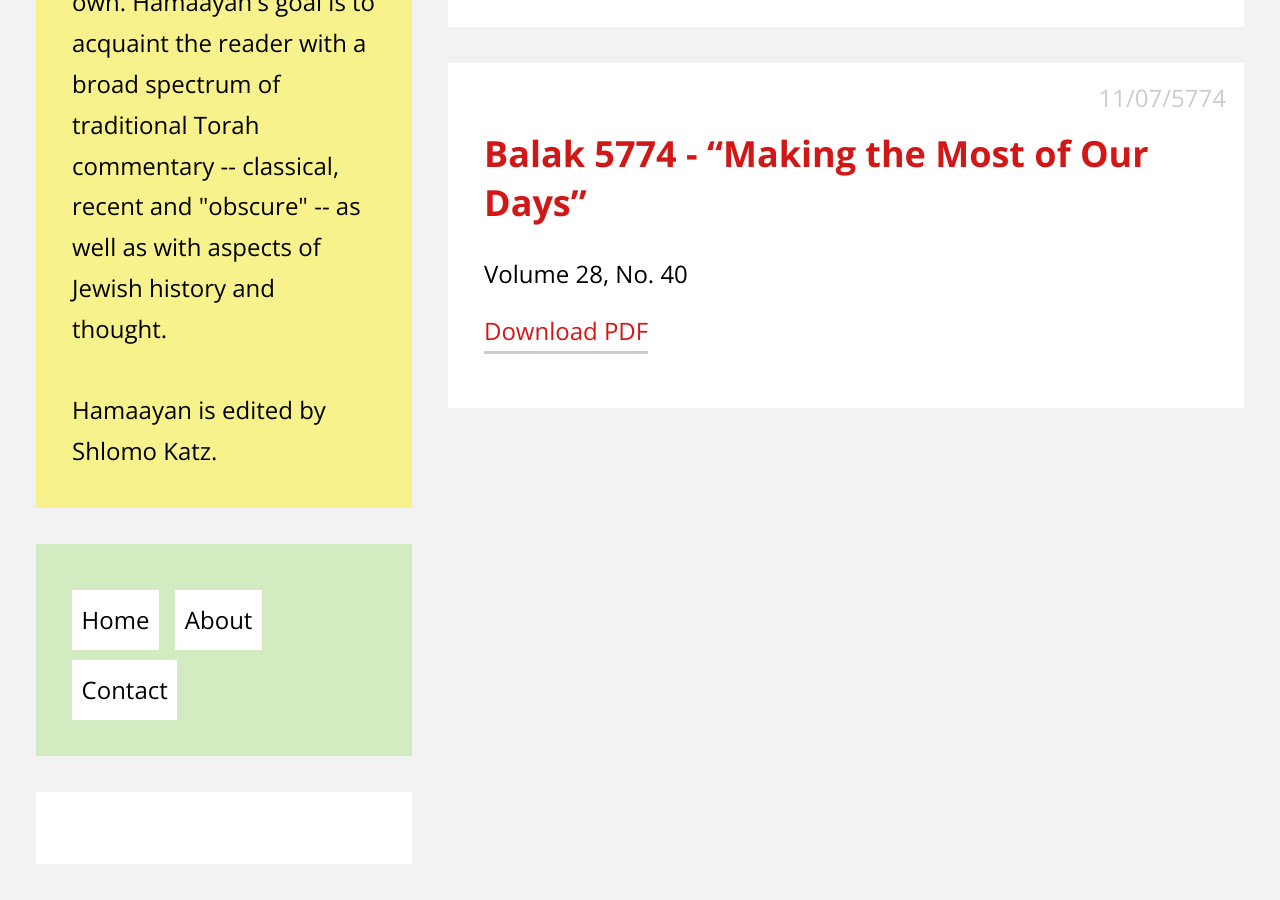
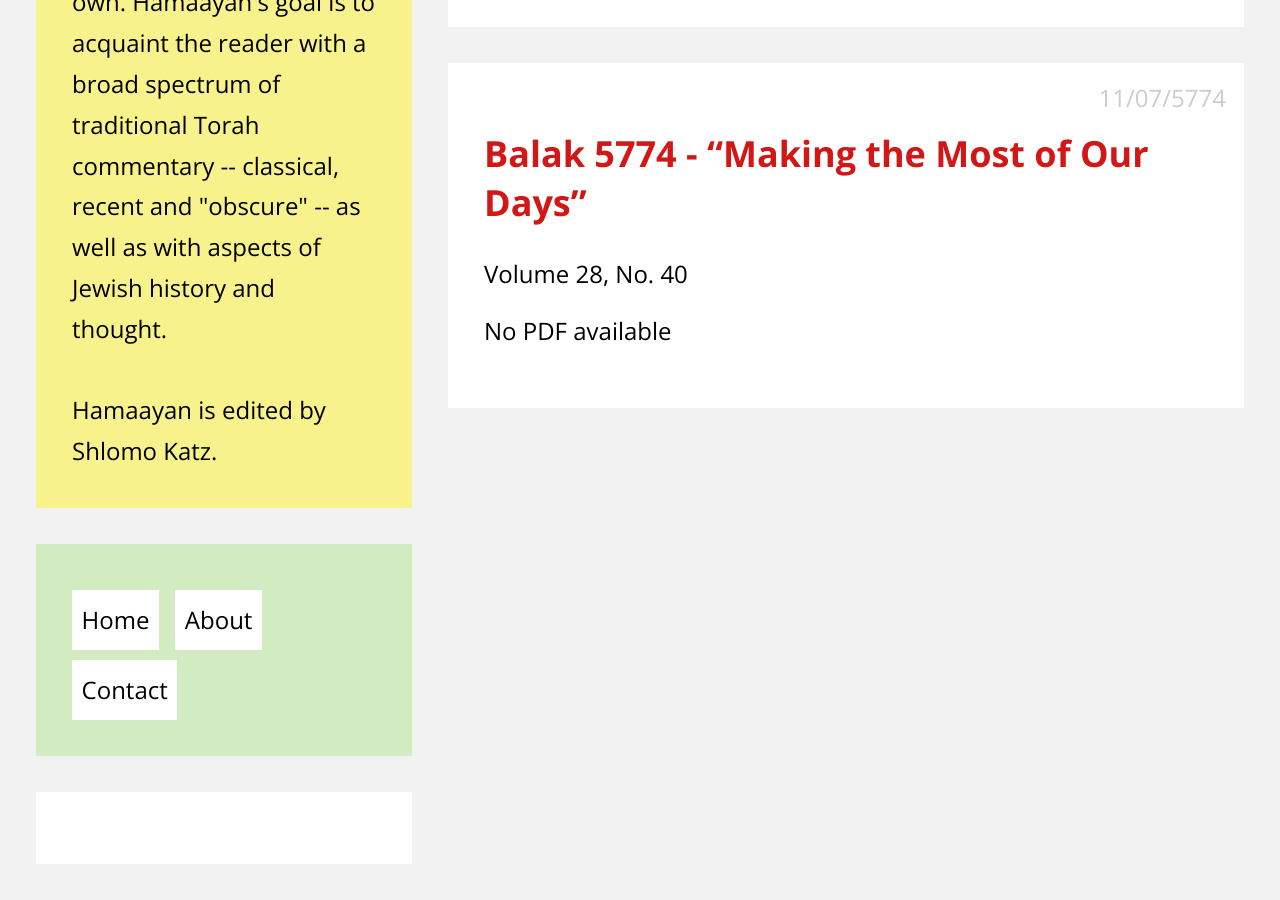
Before and after one commit to the-torah-spring/archive-website, a Jekyll site: the page built from index.html, in a window 1280 px wide and 900 px high, scrolled down 728 px. Built offline with Jekyll 4.4.1, drawn with Linux system fonts in a browser that asks for light colours.

Commit message:
Take 2 for psudo PDF detection

```diff
--- a/index.html
+++ b/index.html
@@ -15,7 +15,7 @@ title: Hama'ayan - The Torah Spring
     <div>
 	<p>Volume {{ post.volume }}, No. {{ post.issue }}</p>
 	<p>{{ post.sponsor | strip_html }}</p>
-	{% if post.pdf != '' %}
+	{% if post.pdf and post.pdf != '' %}
 	<p><a href="{{ site.url }}/assets/pdf/{{ post.pdf }}">Download PDF</a></p>
 	{% else %}
 	<p>No PDF available</p>
@@ -34,7 +34,7 @@ title: Hama'ayan - The Torah Spring
     <time>{{ post.date| date: "%m/%d/%Y" }}</time>
     <div>
 	<p>Volume {{ post.volume }}, No. {{ post.issue }}</p>
-	{% if post.pdf != '' %}
+	{% if post.pdf and post.pdf != '' %}
 	<p><a href="{{ site.url }}/assets/pdf/{{ post.pdf }}">Download PDF</a></p>
 	{% else %}
 	<p>No PDF available</p>
```
